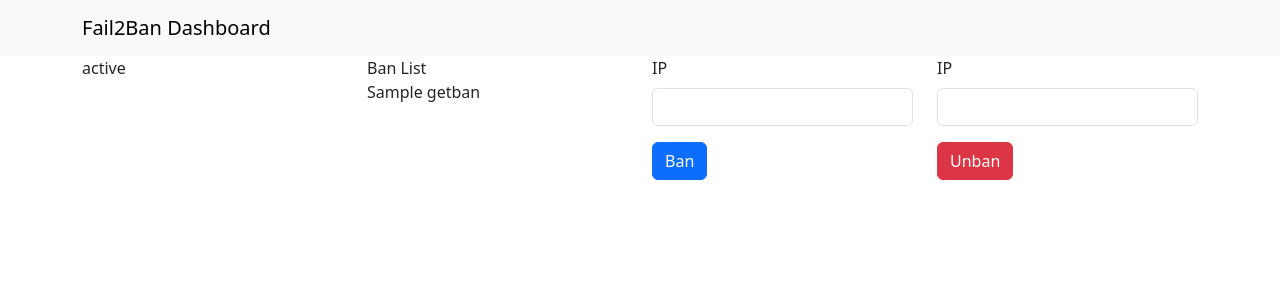
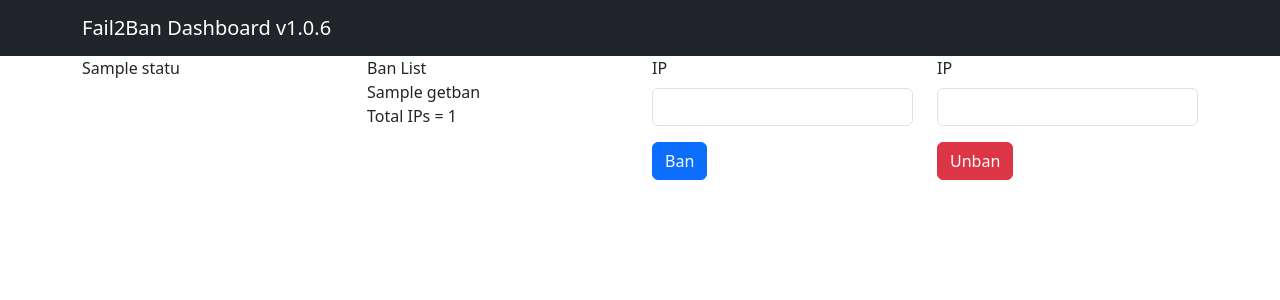
Before and after one commit to mauro25987/fail2ban_flask, a Flask app: template templates/index.html in a window 1280 px wide. Shown: the top 300 px of the page. Run offline with Flask 2, Linux system fonts and the light colour scheme; the template is opened without the code that fills it: most values are stand-ins (such as "Sample title", 1, 10 or a date in 2020).

Commit message:
show count total ips banned

```diff
--- a/app.py
+++ b/app.py
@@ -21,8 +21,11 @@ app.secret_key = secret
 def index():
     getban = get('http://127.0.0.1:5000/fail2ban/getban').json()
     status = get('http://127.0.0.1:5000/fail2ban/status').json()
+    ban, stat = list(), list()
+    [ban.append(i) for i in getban['result'].split('\n') if i != '']
+    [stat.append(i) for i in status['result'].split('\n')]
     return render_template(
-        'index.html', getban=getban['result'], status=status['result']
+        'index.html', getban=ban, status=stat
         )
 
 
--- a/docker-compose.yml
+++ b/docker-compose.yml
@@ -4,7 +4,7 @@ services:
   fail2ban_flask:
     container_name: fail2ban_flask
     build: .
-    image: fail2ban-flask:1.0.5
+    image: fail2ban-flask:1.0.6
     volumes:
       - app:/app
     ports:
--- a/templates/index.html
+++ b/templates/index.html
@@ -3,24 +3,25 @@
 {% block title %}Fail2Ban Panel{% endblock %}
 
 {% block body %}
-    <nav class="navbar bg-body-tertiary">
+    <nav class="navbar navbar-dark bg-dark">
         <div class="container">
-            <a class="navbar-brand" href="{{ url_for('index') }}">Fail2Ban Dashboard</a>
+            <a class="navbar-brand" href="{{ url_for('index') }}">Fail2Ban Dashboard v1.0.6</a>
         </div>
     </nav>
     <div class="container">
         <div class="row">
             {% include '_message.html' %}
             <div class="col">
-                {% for i in status.split('\n') %}
+                {% for i in status %}
                     {{ i }}<br>
                 {% endfor %}
             </div>
             <div class="col">
                 Ban List<br>
-                {% for i in getban.split('\n') %}
+                {% for i in getban %}
                     {{ i }}<br>
                 {% endfor %}
+                <div>Total IPs = {{ getban|length }}</div>
             </div>
             <div class="col">
                 <form action="{{ url_for('add_ban') }}" method="post">
```
Also changed, not shown: CHANGELOG.md, 1 other file.
